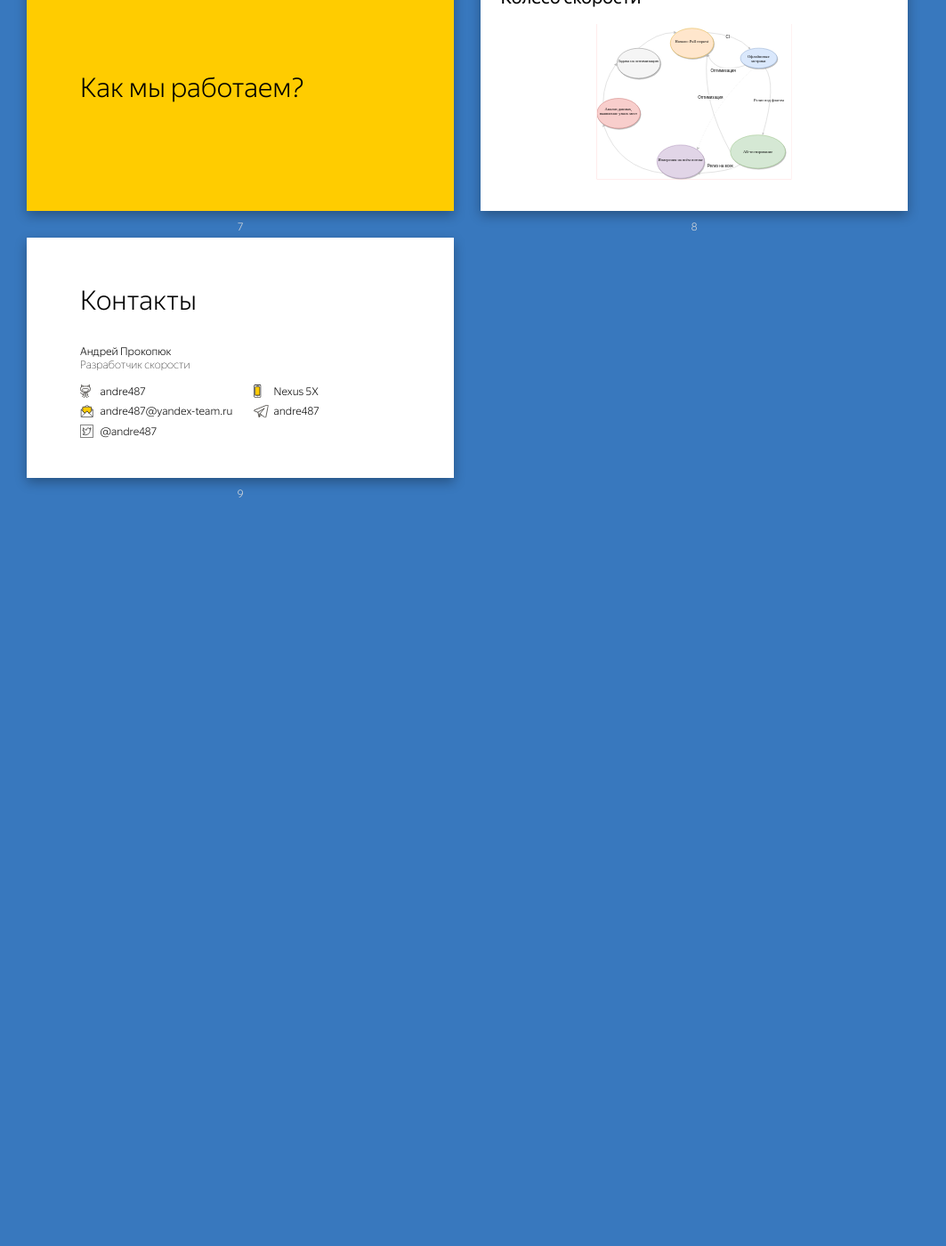
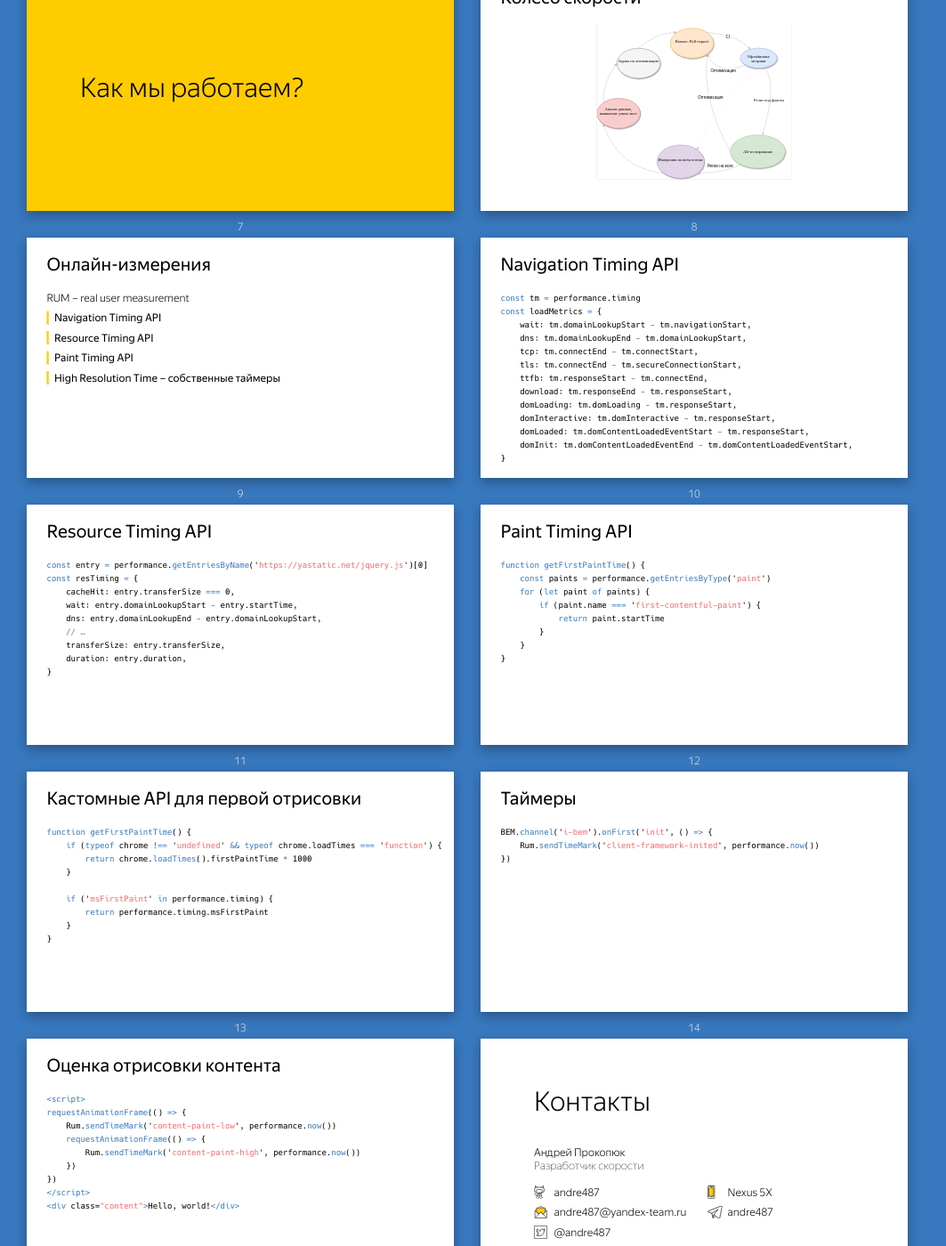
Before and after one commit to andre487/saturday-2017-11-velocity, a Jekyll site: the page built from index.md, in a window 1280 px wide and 1400 px high, scrolled down 1037 px. Shown: the whole window at 89% size, without its empty margins (0-1063 px from the left). Built offline with Jekyll 4.4.1, drawn with Linux system fonts in a browser that asks for light colours; our own code applies the rules of GitHub Pages for plain Markdown files; before the commit the page ends 1604 px from its top, so only the background shows below that.

Commit message:
Add online measurements

````diff
--- a/index.md
+++ b/index.md
@@ -78,6 +78,99 @@ style: |
 
 ![](diagrams/velocity-cycle.svg)
 
+## Онлайн-измерения
+
+RUM – real user measurement
+
+**Navigation Timing API**
+
+**Resource Timing API**
+
+**Paint Timing API**
+
+**High Resolution Time – собственные таймеры**
+
+## Navigation Timing API
+
+```js
+const tm = performance.timing
+const loadMetrics = {
+    wait: tm.domainLookupStart - tm.navigationStart,
+    dns: tm.domainLookupEnd - tm.domainLookupStart,
+    tcp: tm.connectEnd - tm.connectStart,
+    tls: tm.connectEnd - tm.secureConnectionStart,
+    ttfb: tm.responseStart - tm.connectEnd,
+    download: tm.responseEnd - tm.responseStart,
+    domLoading: tm.domLoading - tm.responseStart,
+    domInteractive: tm.domInteractive - tm.responseStart,
+    domLoaded: tm.domContentLoadedEventStart - tm.responseStart,
+    domInit: tm.domContentLoadedEventEnd - tm.domContentLoadedEventStart,
+}
+```
+
+## Resource Timing API
+
+```js
+const entry = performance.getEntriesByName('https://yastatic.net/jquery.js')[0]
+const resTiming = {
+    cacheHit: entry.transferSize === 0,
+    wait: entry.domainLookupStart - entry.startTime,
+    dns: entry.domainLookupEnd - entry.domainLookupStart,
+    // …
+    transferSize: entry.transferSize,
+    duration: entry.duration,
+}
+```
+
+## Paint Timing API
+
+```js
+function getFirstPaintTime() {
+    const paints = performance.getEntriesByType('paint')
+    for (let paint of paints) {
+        if (paint.name === 'first-contentful-paint') {
+            return paint.startTime
+        }
+    }
+}
+```
+
+## Кастомные API для первой отрисовки
+
+```js
+function getFirstPaintTime() {
+    if (typeof chrome !== 'undefined' && typeof chrome.loadTimes === 'function') {
+        return chrome.loadTimes().firstPaintTime * 1000
+    }
+
+    if ('msFirstPaint' in performance.timing) {
+        return performance.timing.msFirstPaint
+    }
+}
+```
+
+## Таймеры
+
+```js
+BEM.channel('i-bem').onFirst('init', () => {
+    Rum.sendTimeMark('client-framework-inited', performance.now())
+})
+```
+
+## Оценка отрисовки контента
+
+```html
+<script>
+requestAnimationFrame(() => {
+    Rum.sendTimeMark('content-paint-low', performance.now())
+    requestAnimationFrame(() => {
+        Rum.sendTimeMark('content-paint-high', performance.now())
+    })
+})
+</script>
+<div class="content">Hello, world!</div>
+```
+
 ## Контакты
 {:.contacts}
 
````
